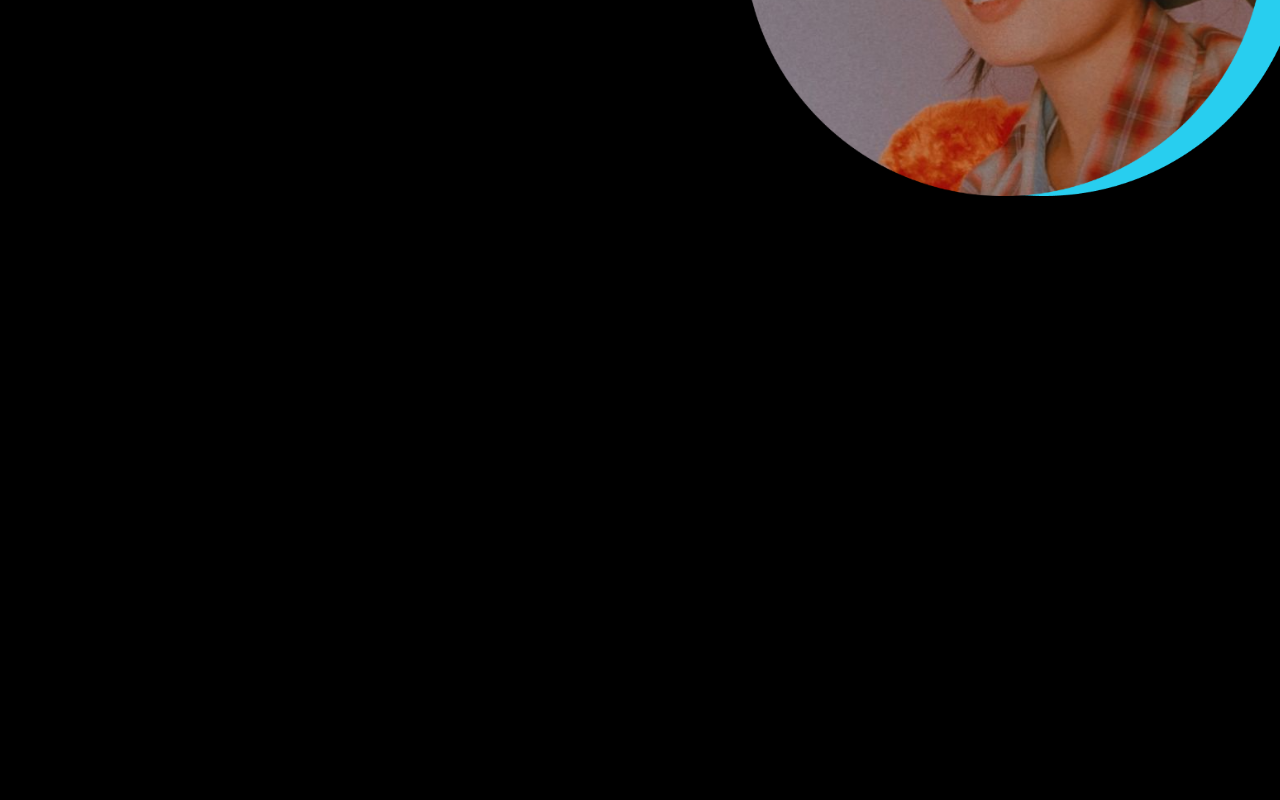
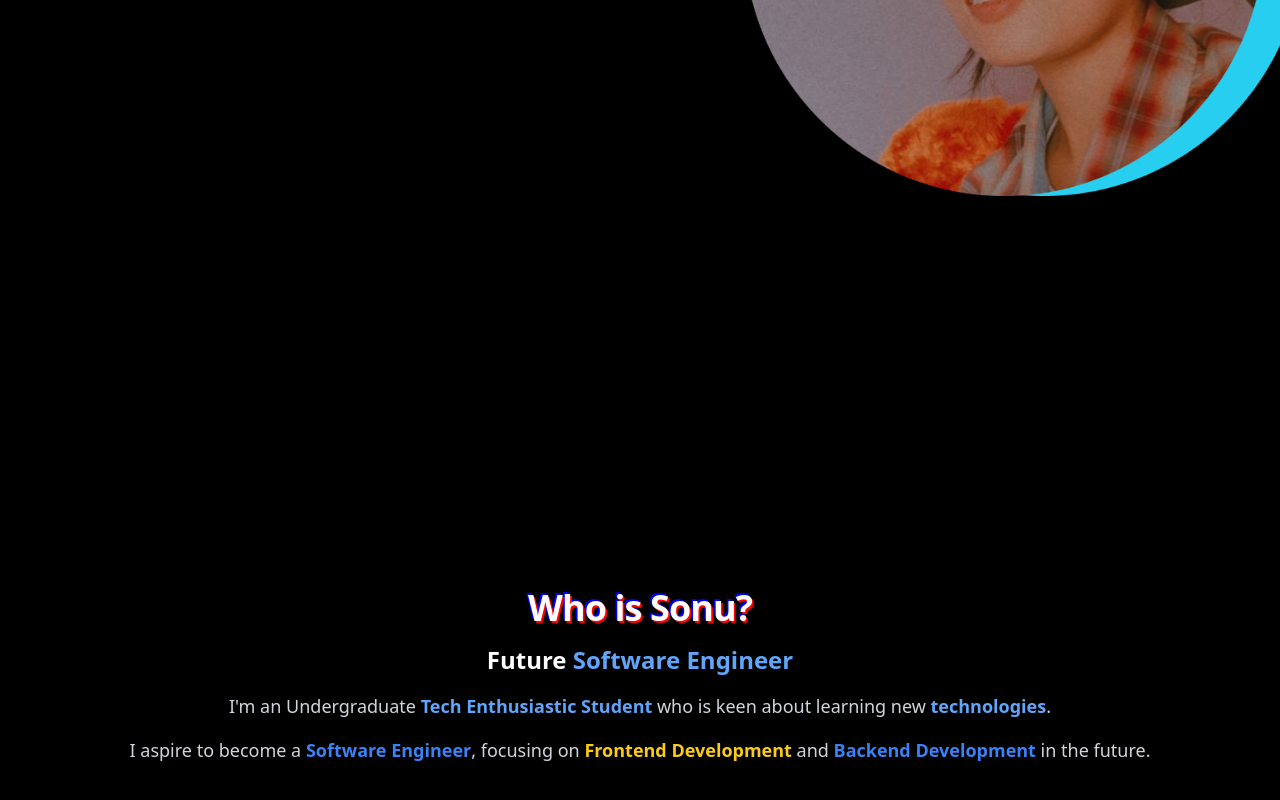
Before and after one commit to SonuThapaMagar/sonuthapamagar, a React (Vite) app in the folder portfolio/: page / in a window 1280 px wide. Shown: the part 464-1264 px from the top of the page. Before the commit the page ends 800 px from the top, so only its background shows below. Built offline with nearby package versions, Linux system fonts and the light colour scheme.

Commit message:
Different components created

```diff
--- a/portfolio/src/App.jsx
+++ b/portfolio/src/App.jsx
@@ -1,5 +1,9 @@
+import React, { useState } from "react";
 import "./App.css";
-import { useState } from "react";
+// Importing Navbar
+import Navbar from "./components/Navbar";
+//Importing Hero Section
+import Hero from "./components/Hero";
 import Profile from "./assets/sonu.png";
 import ProfileBg from "./assets/Ellipse 1.png";
 
@@ -9,79 +13,9 @@ function App() {
   return (
     <>
       {/* Navbar */}
-      <header className="bg-dark-background sticky top-0 z-20 mx-auto flex w-full items-center justify-between">
-        <div className="container m-auto px-4 py-4">
-          <div className="flex justify-between items-center w-full">
-            <div>
-              <h1 className="font-bold text-xl">Sonu Thapa Magar</h1>
-            </div>
-            <div>
-              <ul className="flex space-x-6">
-                <li>
-                  <a href="" className="text-gray-400 hover:text-white">
-                    Home
-                  </a>
-                </li>
-                <li>
-                  <a href="" className="text-gray-400 hover:text-white">
-                    About
-                  </a>
-                </li>
-                <li>
-                  <a href="" className="text-gray-400 hover:text-white">
-                    Project
-                  </a>
-                </li>
-                <li>
-                  <a href="" className="text-gray-400 hover:text-white">
-                    Blogs
-                  </a>
-                </li>
-              </ul>
-            </div>
-          </div>
-        </div>
-      </header>
-      {/* Navbar Ended */}
+      <Navbar />
 
-      {/* Introduction Section Started */}
-      <main>
-        <section>
-          <div className="container m-auto my-10 px-4 py-10 flex gap-3">
-            <div>
-              <h1 className="font-bold text-4xl">Hello, I'm Sonu.</h1>
-              <h1 className="font-bold text-4xl mt-1 gradient-text">
-                Frontend Developer
-              </h1>
-              <p className="mt-4 text-gray-400">
-                Tech Enthusiast || Undergraduate University Student{" "}
-              </p>
-              {/* Download Resume Button */}
-              <a
-                href="/resume.pdf" // The path to the resume PDF in the public folder
-                download
-                className="mt-6 inline-block bg-blue-500 text-white py-2 px-6 rounded-md hover:bg-blue-600 transition duration-300"
-              >
-                Download Resume
-              </a>
-            </div>
-            <div className="relative ml-auto">
-              <img
-                src={Profile}
-                alt="Sonu Thapa Magar"
-                width={520}
-                className="relative z-10"
-              />
-              <img
-                src={ProfileBg}
-                alt=""
-                className="absolute top-0 left-10 z-0"
-              />
-            </div>
-          </div>
-        </section>
-      </main>
-      {/* Introduction Section Ended */}
+      <Hero/>
     </>
   );
 }
--- /dev/null
+++ b/portfolio/src/components/Hero.jsx
@@ -0,0 +1,65 @@
+import React from "react";
+import Profile from "../assets/sonu.png";
+import ProfileBg from "../assets/Ellipse 1.png";
+
+const Hero = () => {
+    return (
+        <main>
+            {/* Introduction Section Started */}
+            <section>
+                <div className="container m-auto my-10 px-4 py-10 flex gap-3">
+                    <div>
+                        <h1 className="font-bold text-4xl">Hello, I'm Sonu.</h1>
+                        <h1 className="font-bold text-4xl mt-1 gradient-text">
+                            Frontend Developer
+                        </h1>
+                        <p className="mt-4 text-gray-400">
+                            Tech Enthusiast || Undergraduate University Student
+                        </p>
+                        {/* Download Resume Button */}
+                        <a
+                            href="/resume.pdf" // The path to the resume PDF in the public folder
+                            download
+                            className="mt-6 inline-block bg-blue-500 text-white py-2 px-6 rounded-md hover:bg-blue-600 transition duration-300"
+                        >
+                            Download Resume
+                        </a>
+                    </div>
+                    <div className="relative ml-auto">
+                        <img
+                            src={Profile}
+                            alt="Sonu Thapa Magar"
+                            width={520}
+                            className="relative z-10"
+                        />
+                        <img
+                            src={ProfileBg}
+                            alt=""
+                            className="absolute top-0 left-10 z-0"
+                        />
+                    </div>
+                </div>
+            </section>
+            {/* Introduction Section Ended */}
+            <section>
+                <div className="container m-auto flex flex-col items-center justify-center min-h-screen text-center">
+                    {/* Glitch animation for name */}
+                    <div className="glitch animate-glitch animate-noiseAfter relative font-geologica font-bold text-white z-10 tracking-tight text-4xl whitespace-nowrap" data-text="Who is Sonu?">
+                        Who is Sonu?
+                    </div>
+                    <h1 className="mt-4 text-2xl font-semibold text-white">
+                        Future <span className="font-bold text-blue-400">Software Engineer</span>
+                    </h1>
+                    <p className="mt-4 text-lg text-gray-300">
+                        I'm an Undergraduate <span className="font-bold text-blue-400">Tech Enthusiastic Student</span> who is keen about learning new <span className="font-bold text-blue-400">technologies</span>.
+                    </p>
+                    <p className="mt-4 text-lg text-gray-300">
+                        I aspire to become a <span className="font-bold text-blue-500">Software Engineer</span>, focusing on <span className="font-bold text-yellow-400">Frontend Development</span> and <span className="font-bold text-blue-500">Backend Development</span> in the future.
+                    </p>
+                </div>
+            </section>
+        </main>
+    );
+};
+
+export default Hero;
--- /dev/null
+++ b/portfolio/src/components/Navbar.jsx
@@ -0,0 +1,41 @@
+import React from 'react'
+
+const Navbar = () => {
+  return (
+    <header className="bg-dark-background sticky top-0 z-20 mx-auto flex w-full items-center justify-between">
+      <div className="container m-auto px-4 py-4">
+        <div className="flex justify-between items-center w-full">
+          <div>
+            <h1 className="font-bold text-xl">Sonu Thapa Magar</h1>
+          </div>
+          <div>
+            <ul className="flex space-x-6">
+              <li>
+                <a href="#home" className="text-gray-400 hover:text-white">
+                  Home
+                </a>
+              </li>
+              <li>
+                <a href="#about" className="text-gray-400 hover:text-white">
+                  About
+                </a>
+              </li>
+              <li>
+                <a href="#projects" className="text-gray-400 hover:text-white">
+                  Project
+                </a>
+              </li>
+              <li>
+                <a href="#blogs" className="text-gray-400 hover:text-white">
+                  Blogs
+                </a>
+              </li>
+            </ul>
+          </div>
+        </div>
+      </div>
+    </header>
+  );
+};
+
+export default Navbar;
--- a/portfolio/src/index.css
+++ b/portfolio/src/index.css
@@ -11,3 +11,39 @@ body{
     -webkit-background-clip: text;
     @apply bg-gradient-to-t from-blue-500 to-cyan-500 text-transparent;
 }
+@keyframes glitch {
+    0% {
+      transform: skew(0.3deg);
+      text-shadow: 2px 2px 0 red, -2px -2px 0 blue;
+    }
+    20% {
+      transform: skew(0.1deg);
+      text-shadow: -2px -2px 0 red, 2px 2px 0 blue;
+    }
+    40% {
+      transform: skew(0.2deg);
+      text-shadow: 2px 2px 0 red, -2px -2px 0 blue;
+    }
+    60% {
+      transform: skew(0.3deg);
+      text-shadow: -2px -2px 0 red, 2px 2px 0 blue;
+    }
+    80% {
+      transform: skew(0.1deg);
+      text-shadow: 2px 2px 0 red, -2px -2px 0 blue;
+    }
+    100% {
+      transform: skew(0.3deg);
+      text-shadow: -2px -2px 0 red, 2px 2px 0 blue;
+    }
+  }
+
+  .glitch {
+    position: relative;
+    display: inline-block;
+    animation: glitch 1.5s infinite linear alternate-reverse;
+  }
+
+  .animate-glitch {
+    animation: glitch 1.5s infinite linear alternate-reverse;
+  }
```
